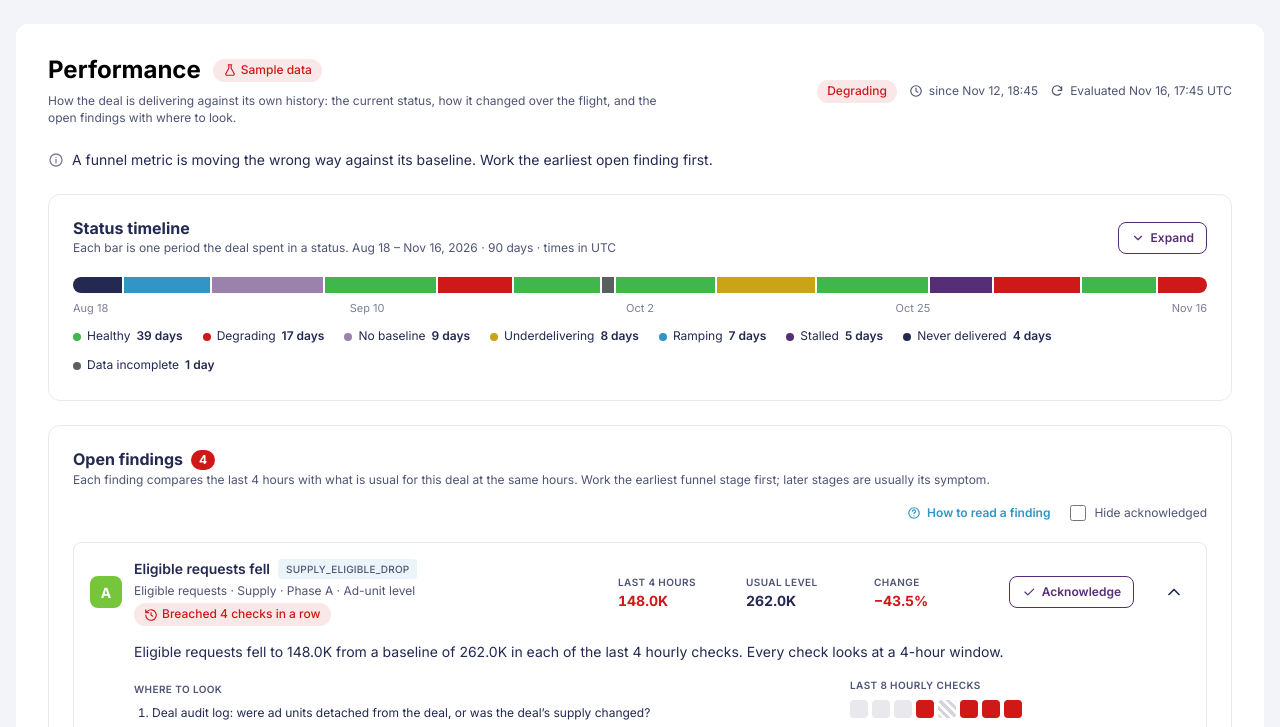
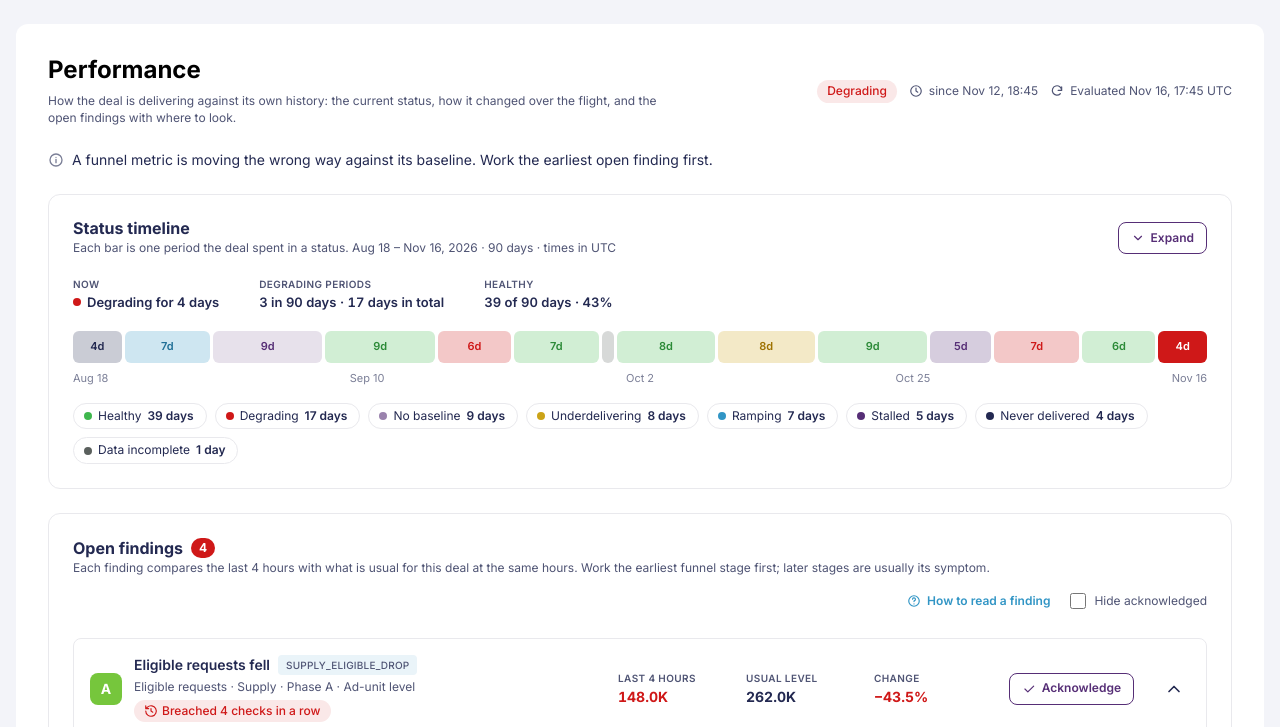
Before and after one commit to Kievkreis/Compas, a plain HTML site: page index.html in a window 1280 px wide. Both pictures are taken after a click on the button "Collapse". Shown: the top 727 px of the page. Drawn offline with Linux system fonts and the light colour scheme.

Commit message:
Rework collapsed timeline, remove Today line and sample tag
Co-Authored-By: Claude Fable 5.2 <noreply@anthropic.com>
Claude-Session: https://claude.ai/code/session_017KkmPQYACwtexvSWZjAFCo

```diff
--- a/index.html
+++ b/index.html
@@ -69,7 +69,6 @@ button{font:inherit;color:inherit;cursor:pointer}
 .today-l{position:absolute;right:6px;top:4px;font-size:11px;font-weight:600}
 .lines{position:absolute;left:var(--lw);right:0;top:24px;bottom:0;pointer-events:none}
 .gl{position:absolute;top:0;bottom:0;border-left:1px dashed var(--dp20);transition:left .45s var(--ease)}
-.now{position:absolute;right:0;top:0;bottom:0;border-left:1px solid var(--dp)}
 .row{border-top:1px solid var(--dp10);transition:opacity .25s}
 .gantt.focus .row:not(.on){opacity:.3}
 .rl{display:flex;align-items:center;gap:8px;height:56px;font-size:12px;font-weight:500;background:var(--surface);border:0;padding:0;text-align:left;position:sticky;left:0;z-index:2}
@@ -120,15 +119,20 @@ button{font:inherit;color:inherit;cursor:pointer}
 .link:hover{text-decoration:underline}
 .grow-1{flex:1 1 240px;min-width:0}
 
-.strip{display:flex;gap:2px;height:16px;border-radius:8px;overflow:hidden}
-.sg{border:0;padding:0;background:var(--c);flex:var(--n) 1 0;min-width:2px;transition:opacity .2s,transform .2s}
-.sg:hover{transform:scaleY(1.35)}
+.strip{display:flex;gap:3px;height:32px}
+.sg{border:0;padding:0;border-radius:6px;background:color-mix(in srgb,var(--c) 24%,#fff);color:var(--x);flex:var(--n) 1 0;min-width:4px;font-size:11px;font-weight:600;display:flex;align-items:center;justify-content:center;overflow:hidden;white-space:nowrap;transition:opacity .2s,background .2s}
+.sg.live{background:var(--c);color:#fff}
+.sg:focus-visible{outline-offset:-2px}
+.sg:not(.live):hover{background:color-mix(in srgb,var(--c) 40%,#fff)}
 .strip.focus .sg:not(.on){opacity:.2}
 .sax{display:flex;justify-content:space-between;font-size:11px;color:var(--dp60);margin-top:8px}
-.legend{display:flex;flex-wrap:wrap;gap:8px 20px;margin-top:10px}
-.lg-i{display:inline-flex;align-items:center;gap:6px;font-size:12px;background:none;border:0;padding:2px 0}
+.legend{display:flex;flex-wrap:wrap;gap:8px;margin-top:16px}
+.lg-i{display:inline-flex;align-items:center;gap:6px;font-size:12px;background:var(--surface);border:1px solid var(--dp10);border-radius:100px;padding:4px 12px 4px 10px;transition:background .15s,border-color .15s}
+.lg-i:hover{background:var(--soft)}
 .lg-i b{font-weight:600}
-.lg-i[aria-pressed="true"]{color:var(--purple);text-decoration:underline}
+.lg-i[aria-pressed="true"]{background:var(--purple10);border-color:var(--purple);color:var(--purple)}
+.sfacts{margin:0 0 20px}
+.sfacts b{display:flex;align-items:center;gap:6px}
 
 .fd-h{margin:0;font-size:16px;line-height:1.2;font-weight:700;display:flex;align-items:center;gap:8px;flex-wrap:wrap}
 .fh{display:flex;justify-content:space-between;gap:16px;flex-wrap:wrap;align-items:flex-start}
@@ -142,7 +146,7 @@ button{font:inherit;color:inherit;cursor:pointer}
 .count{display:inline-flex;align-items:center;justify-content:center;min-width:24px;height:20px;padding:0 8px;border-radius:100px;background:var(--red);color:#fff;font-size:12px;font-weight:700}
 .bump{animation:bump .35s var(--ease)}
 @keyframes bump{40%{transform:scale(1.25)}}
-.list{display:flex;flex-direction:column;container-type:inline-size}
+.list{display:flex;flex-direction:column;container-type:inline-size;margin-top:8px}
 .fw{display:grid;grid-template-rows:1fr;transition:grid-template-rows .4s var(--ease),opacity .3s,margin .4s var(--ease);margin-bottom:12px}
 .fw>div{overflow:hidden;min-height:0}
 .list.hide-ack .fw.is-ack{grid-template-rows:0fr;opacity:0;margin-bottom:0}
@@ -203,7 +207,7 @@ button{font:inherit;color:inherit;cursor:pointer}
 <section class="block">
   <header class="ph">
     <div>
-      <div class="ph-t"><h1>Performance</h1><span class="chip red"><svg class="ic" aria-hidden="true"><use href="#i-flask"/></svg>Sample data</span></div>
+      <div class="ph-t"><h1>Performance</h1></div>
       <p>How the deal is delivering against its own history: the current status, how it changed over the flight, and the open findings with where to look.</p>
     </div>
     <div class="ph-s"><span class="chip red">Degrading</span><span class="mi"><svg class="ic" aria-hidden="true"><use href="#i-clock"/></svg>since Nov 12, 18:45</span><span class="mi"><svg class="ic" aria-hidden="true"><use href="#i-refresh"/></svg>Evaluated Nov 16, 17:45 UTC</span></div>
@@ -226,6 +230,7 @@ button{font:inherit;color:inherit;cursor:pointer}
         <div class="fold shut" id="fold-detail"><div class="fold-in"><div class="detail" id="detail" aria-live="polite"></div></div></div>
       </div></div>
       <div class="fold shut" id="fold-strip"><div class="fold-in">
+        <div class="facts sfacts" id="sfacts"></div>
         <div class="strip" id="strip"></div>
         <div class="sax"><span>Aug 18</span><span>Sep 10</span><span>Oct 2</span><span>Oct 25</span><span>Nov 16</span></div>
         <div class="legend" id="legend"></div>
@@ -324,7 +329,6 @@ function buildGantt(){
       var names=p[3].filter(function(q){return q[0]===c[0];}).map(function(q){return q[1];}).join('<br>');pb.setAttribute('data-tip','<b>Phase '+c[0]+'</b><br>'+names);pb.setAttribute('aria-label','Phase '+c[0]+' caused this period');
       pb.addEventListener('click',function(){if(live)flash(c[0]);else select(i);});cz.appendChild(pb);});tracks[k].appendChild(cz);czs[i]=cz;}
   });
-  var now=el('div','now');lines.appendChild(now);
   layout();
 }
 function layout(){
@@ -357,19 +361,22 @@ function flash(ph){var first=null;F.forEach(function(f){if(ph&&f.ph!==ph)return;
 
 /* collapsed strip */
 function buildStrip(){
-  var s=$('strip');PER.forEach(function(p,i){var b=el('button','sg');b.type='button';b.dataset.k=p[0];b.style.setProperty('--c',ST[p[0]].c);b.style.setProperty('--n',p[2]-p[1]);b.setAttribute('data-tip',tipFor(p)+'<br>Click to open in the timeline');b.setAttribute('aria-label',ST[p[0]].n+', '+days(p[2]-p[1]));
+  var s=$('strip');PER.forEach(function(p,i){var b=el('button','sg'+(i===PER.length-1?' live':''));b.type='button';b.dataset.k=p[0];vars(b,p[0]);b.style.setProperty('--n',p[2]-p[1]);b.dataset.n=p[2]-p[1];b.setAttribute('data-tip',tipFor(p)+'<br>Click to open in the timeline');b.setAttribute('aria-label',ST[p[0]].n+', '+days(p[2]-p[1]));
     b.addEventListener('click',function(){setOpen(true);select(i);});s.appendChild(b);});
   var tot={};PER.forEach(function(p){tot[p[0]]=(tot[p[0]]||0)+p[2]-p[1];});
+  var last=PER[PER.length-1],deg=PER.filter(function(q){return q[0]==='degrading';});
+  $('sfacts').innerHTML='<div class="fact"><span class="lbl">Now</span><b><span class="dot" style="--c:'+ST[last[0]].c+'"></span>'+ST[last[0]].n+' for '+days(last[2]-last[1])+'</b></div><div class="fact"><span class="lbl">Degrading periods</span><b>'+deg.length+' in 90 days \u00b7 '+days(tot.degrading||0)+' in total</b></div><div class="fact"><span class="lbl">Healthy</span><b>'+(tot.healthy||0)+' of 90 days \u00b7 '+Math.round((tot.healthy||0)/90*100)+'%</b></div>';
   Object.keys(tot).sort(function(a,b){return tot[b]-tot[a];}).forEach(function(k){var b=el('button','lg-i','<span class="dot"></span>'+ST[k].n+' <b>'+days(tot[k])+'</b>');b.type='button';b.dataset.k=k;b.style.setProperty('--c',ST[k].c);b.setAttribute('aria-pressed','false');b.addEventListener('click',function(){setFocus(S.focus===k?null:k);});$('legend').appendChild(b);});
 }
 function setOpen(o){
   S.open=o;save();var t=$('toggle');t.setAttribute('aria-expanded',o?'true':'false');t.querySelector('span').textContent=o?'Collapse':'Expand';t.querySelector('svg').style.transform=o?'':'rotate(180deg)';
-  $('fold-gantt').classList.toggle('shut',!o);$('fold-strip').classList.toggle('shut',o);$('fold-gantt').inert=!o;$('fold-strip').inert=o;$('range').hidden=!o;
+  setTimeout(stripLabels,0);$('fold-gantt').classList.toggle('shut',!o);$('fold-strip').classList.toggle('shut',o);$('fold-gantt').inert=!o;$('fold-strip').inert=o;$('range').hidden=!o;
   if(o){gantt.classList.remove('grow');void gantt.offsetWidth;gantt.classList.add('grow');setTimeout(layout,0);}
 }
 $('toggle').addEventListener('click',function(){setOpen(!S.open);});
 $('range').addEventListener('click',function(e){var b=e.target.closest('button');if(!b)return;S.range=+b.dataset.r;Array.prototype.forEach.call(this.querySelectorAll('button'),function(c){c.setAttribute('aria-pressed',c===b?'true':'false');});layout();});
-window.addEventListener('resize',layout);
+function stripLabels(){var w=$('strip').clientWidth;Array.prototype.forEach.call(document.querySelectorAll('.sg'),function(s){var n=+s.dataset.n;s.textContent=(w&&n/90*w>=34)?n+'d':'';});}
+window.addEventListener('resize',function(){layout();stripLabels();});
 
 /* findings */
 var CHK='<svg viewBox="0 0 24 24" width="14" height="14" fill="none" stroke="currentColor" stroke-width="2" stroke-linecap="round" stroke-linejoin="round" aria-hidden="true"><path d="M5 12l5 5L20 7"/></svg>';
@@ -403,7 +410,7 @@ function ack(f,on,withToast){if(on)S.acks[f.id]='just now';else delete S.acks[f.
 $('how').inert=true;$('how-b').addEventListener('click',function(){var o=$('how').classList.toggle('shut');this.setAttribute('aria-expanded',o?'false':'true');$('how').inert=o;});
 $('hide-ack').addEventListener('change',function(){$('list').classList.toggle('hide-ack',this.checked);});
 
-buildGantt();buildStrip();buildFindings();
+buildGantt();buildStrip();buildFindings();stripLabels();
 var gs=document.querySelector('.gscroll');gs.scrollLeft=gs.scrollWidth;
 if(!S.open)setOpen(false);else{$('fold-strip').inert=true;}
 select(PER.length-1);
```
